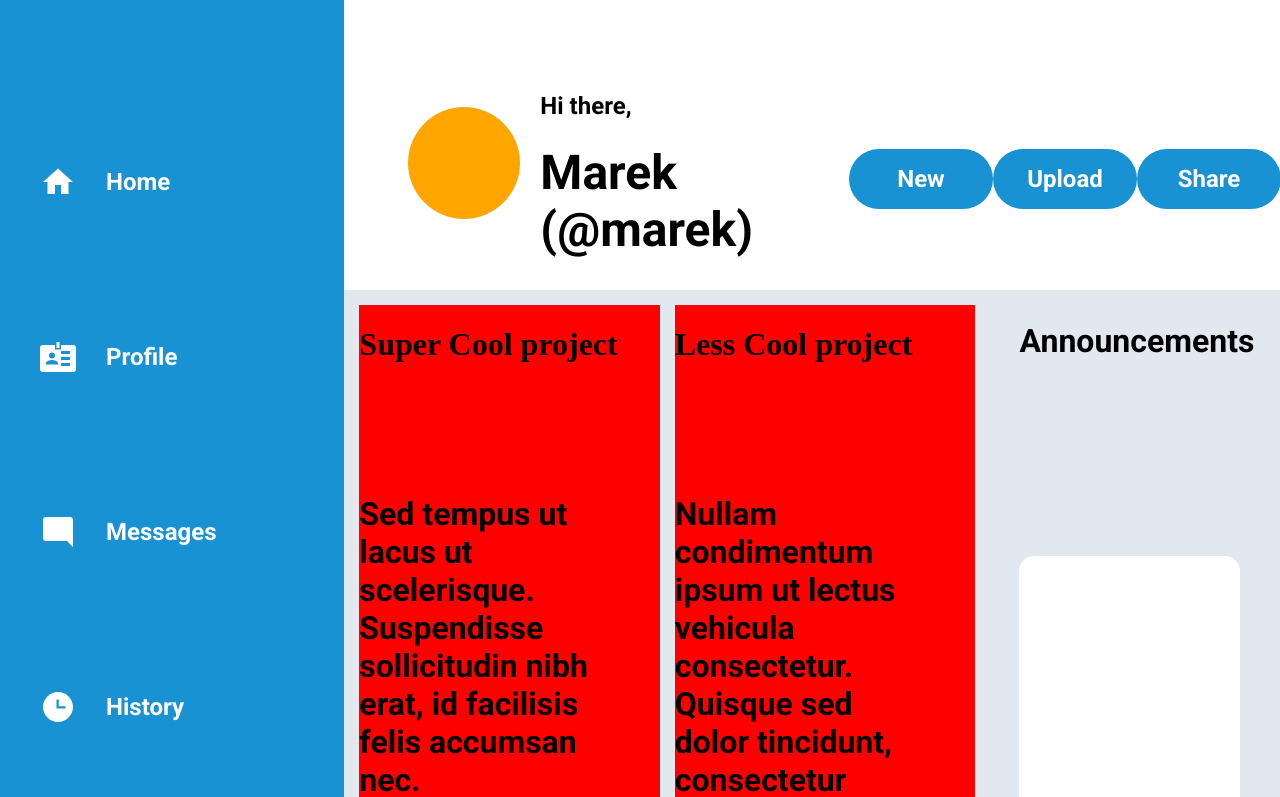
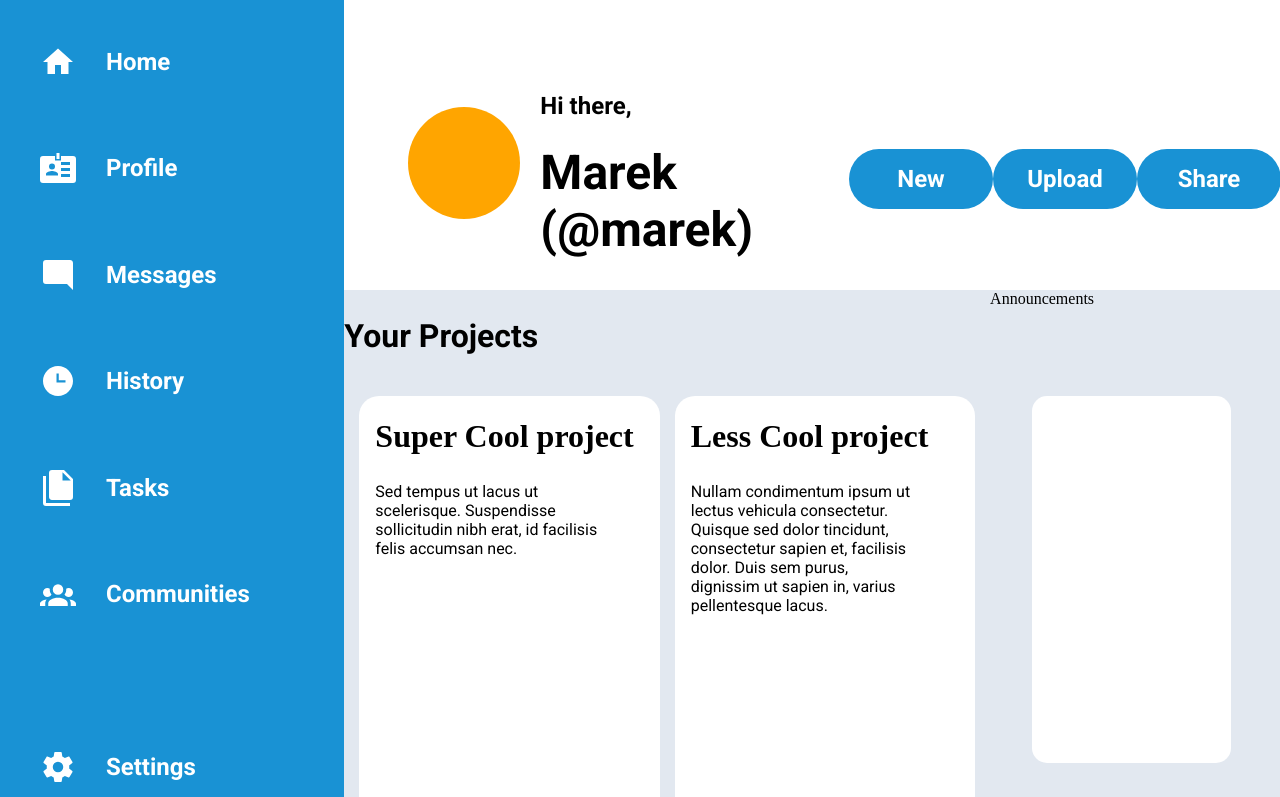
Before and after one commit to Marecho-Dev/odin-admin-dashboard, a plain HTML site: page index.html in a window 1280 px wide. Shown: the part 154-951 px from the top of the page. Drawn offline with Linux system fonts and the light colour scheme.

Commit message:
updated grid css for the new bar and fixed some css on the main-content cards

```diff
--- a/index.html
+++ b/index.html
@@ -67,6 +67,7 @@
         </div>
 
         <div class="main-content">
+            <h2>Your Projects</h2>
             <div class="project-cards">
                 <div class = "project">
                     <h1>Super Cool project</h1>
@@ -135,8 +136,8 @@
 
                 </div>
             </div>
+            <div class="section-header">Announcements</div>
             <div class="new">
-                <p>Announcements</p>
                 <div class="Announcements"></div>
                 <p>Trending</p>
                 <div class="Trending"></div>
--- a/styles.css
+++ b/styles.css
@@ -206,16 +206,21 @@ button{
 }
 
 .project{
+    padding-left:1em;
     height:100%;
-    background-color:red;
+    background-color:white;
     display:grid;
     grid-template-rows: 1fr 3fr 1fr;
+    border-radius:20px;
 }
 
 .new{
     display: grid;
     grid-template-columns: 1fr 10fr;
-    grid-template-rows:1fr 4fr 1fr 4fr;
+    grid-template-rows:4fr 1fr 4fr 4fr;
+    grid-row:2/3;
+    grid-column:2/3;
+    padding:15px;
 }
 
 .Announcements{
@@ -245,10 +250,32 @@ p{
     width:80%;
 }
 
-.project-text{
+h2{
+
     font-family:"Roboto";
     font-size:2em;
     font-weight:bold;
     align-self: start;
     width:80%;
 }
+.section-header{
+    grid-row:1/2;
+    grid-column: 2/3;
+}
+.test{
+
+    grid-column:2/3;
+    grid-row:1/2;
+    grid-column: 2/3;
+    font-family:"Roboto";
+    font-size:2em;
+    font-weight:bold;
+    align-self: start;
+    width:80%;
+}
+
+.project-text{
+    font-family:"Roboto";
+    font-size:1em;
+    width:80%;
+}
```
